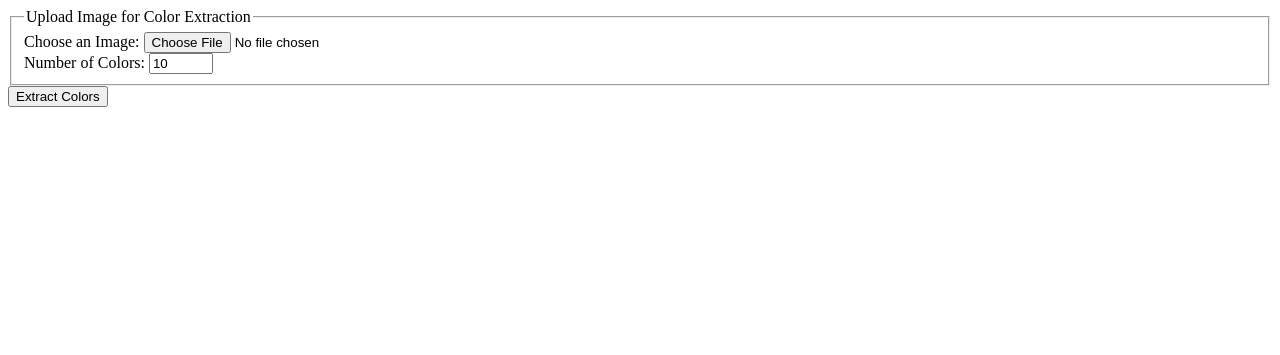
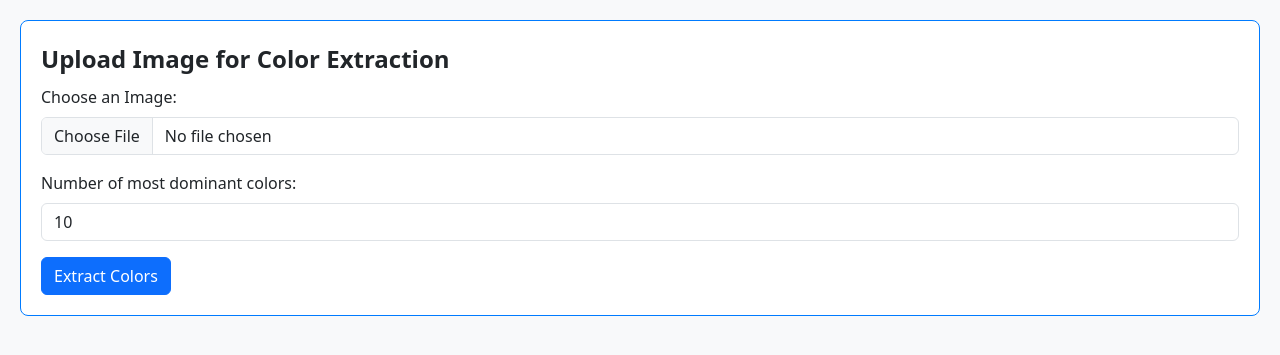
Before and after one commit to DavlatSTAR/PaletteFinder, a Flask app: page / in a window 1280 px wide. Shown: the top 355 px of the page. Run offline with Flask 3, Linux system fonts and the light colour scheme.

Commit message:
Added extract_color function and edited html with Bootstrap styles

```diff
--- a/main.py
+++ b/main.py
@@ -1,7 +1,7 @@
 from flask import Flask, render_template, request, redirect, url_for
-from datetime import datetime
 from PIL import Image
-from io import BytesIO
+import numpy as np
+from sklearn.cluster import KMeans
 from collections import Counter
 
 app = Flask(__name__)
@@ -9,7 +9,7 @@ app = Flask(__name__)
 
 @app.route("/")
 def index_page():
-    return render_template("index.html", name_of_file=None, colors=None)
+    return render_template("index.html", name_of_file=None, colors=None, num_of_results=None)
 
 
 @app.route("/upload", methods=["POST"])
@@ -23,21 +23,45 @@ def upload_image():
             # "date_uploaded": str(datetime.now()).split(".")[0]
         }
         # Save images that was uploaded
-        with open(f"uploaded_images/{json_data['name_of_file']}", "wb") as f:
+        with open(f"static/uploaded_images/{json_data['name_of_file']}", "wb") as f:
             f.write(json_data['image_bytes'])
 
         # Pass image data to process colors
         colors = extract_colors(json_data)
-        return render_template("index.html", name_of_file=json_data["name_of_file"], colors=colors)
+        return render_template("index.html", name_of_file=json_data["name_of_file"], colors=colors, num_of_results=json_data['num_results'])
 
 
-def extract_colors(data: dict) -> list:
+def extract_colors(data: dict) -> list[tuple]:
+    """
+    Extracts the most dominant colors from an image using k-means clustering.
+
+    Args:
+        data (dict): A dictionary containing the image file name (name_of_file).
+
+    Returns:
+        list[tuple]: A list of the dominant colors, where each color
+        is a tuple of (Red, Green, Blue) integer values.
+    """
     # Open the image from bytes
-    image = Image.open(BytesIO(data['image_bytes']))
-    print(image.getdata())
-    # Resize the image for faster processing
-    image = image.resize((150, 150))  # Reduce size for performance
-    pass
+    image = Image.open(f"static/uploaded_images/{data['name_of_file']}")
+    image = image.convert('RGB')
+    image_array = np.array(image)
+
+    # Reshape the image into a 2D array of RGB values
+    pixels = image_array.reshape(-1, 3)
+
+    kmeans = KMeans(n_clusters=data.get('num_results', 10), random_state=42, n_init='auto')
+    kmeans.fit(pixels)
+
+    # Get the cluster centers (dominant colors) and their counts
+    dominant_colors = kmeans.cluster_centers_.astype(int)
+    counts = Counter(kmeans.labels_)
+
+    # Sort colors by frequency
+    sorted_colors = sorted(counts.items(), key=lambda x: x[1], reverse=True)
+    top_colors = [tuple(dominant_colors[idx]) for idx, _ in sorted_colors]
+
+    return top_colors
 
 
 if __name__ == "__main__":
--- a/templates/index.html
+++ b/templates/index.html
@@ -4,50 +4,81 @@
     <meta charset="UTF-8">
     <meta name="viewport" content="width=device-width, initial-scale=1.0">
     <title>Palette Finder</title>
+    <link rel="stylesheet" href="https://cdn.jsdelivr.net/npm/bootstrap@5.3.3/dist/css/bootstrap.min.css">
+    <link rel="stylesheet" href="https://cdnjs.cloudflare.com/ajax/libs/font-awesome/6.5.2/css/all.min.css">
     <style>
-        /* Your existing styles here */
+        /* Custom styles */
+        body {
+            background-color: #f8f9fa;
+            padding: 20px;
+        }
+        fieldset {
+            border: 1px solid #007bff;
+            border-radius: 0.5rem;
+            padding: 20px;
+            margin-bottom: 20px;
+            background-color: #fff;
+        }
+        legend {
+            font-weight: bold;
+        }
+        table {
+            margin-top: 20px;
+        }
+        td {
+            width: 50px;
+            height: 50px;
+        }
+        .resized-image {
+            width: 300px; /* Adjust as needed */
+            height: 200px; /* Adjust as needed */
+            object-fit: cover; /* Optional: control image scaling */
+          }
     </style>
 </head>
 <body>
     {% if not name_of_file %}
-    <form
-        action="{{url_for('upload_image')}}"
-        method="post"
-        enctype="multipart/form-data">
+    <form action="{{url_for('upload_image')}}" method="post" enctype="multipart/form-data">
         <fieldset>
             <legend>Upload Image for Color Extraction</legend>
-            <div>
-                <label for="imgFile">Choose an Image:</label>
+            <div class="mb-3">
+                <label for="imgFile" class="form-label">Choose an Image:</label>
                 <input type="file" name="imgFile" id="imgFile" class="form-control" accept="image/*" required>
             </div>
-            <div>
-                <label for="num_results">Number of Colors:</label>
+            <div class="mb-3">
+                <label for="num_results" class="form-label">Number of most dominant colors:</label>
                 <input type="number" name="num_results" id="num_results" value="10" class="form-control" min="1" max="100">
             </div>
+            <button type="submit" class="btn btn-primary">Extract Colors</button>
         </fieldset>
-        <div>
-            <button type="submit">Extract Colors</button>
-        </div>
     </form>
     {% endif %}
-    {% if name_of_file: %}
-    <img src="uploaded_images/{{name_of_file}}" width="100%" alt="test image">
 
-    <table>
-        <thead>
+    {% if name_of_file %}
+    <div class="mb-4">
+        <img src="{{ url_for('static', filename='uploaded_images/'+ name_of_file) }}" class="resized-image" alt="Uploaded Image">
+        <h2 class="mt-3">Top {{num_of_results}} most dominant colors for this picture</h2>
+    </div>
+
+    <table class="table table-bordered table-striped">
+        <thead class="table-light">
             <tr>
                 <th>Color</th>
                 <th>Color Code</th>
             </tr>
         </thead>
         <tbody>
-            {%if colors:%}
-            {% for color in colors: %}
-		    <tr><td style="background-color:#{{color['hex_code']}}"></td><td>#{{color['hex_code']}}</td></tr>
+            {% if colors %}
+            {% for color in colors %}
+            <tr>
+                <td style="background-color: rgb({{color[0]}}, {{color[1]}}, {{color[2]}})"></td>
+                <td>#{{ '%02x%02x%02x' | format(color[0], color[1], color[2]) }}</td>
+            </tr>
             {% endfor %}
             {% endif %}
         </tbody>
     </table>
-    {%endif%}
+    <a class="btn btn-primary" href="{{url_for('index_page')}}" role="button">Go Back</a>
+    {% endif %}
 </body>
 </html>
```
Also changed, not shown: static/uploaded_images/IUT_Chess_ Tournament.png (added).
